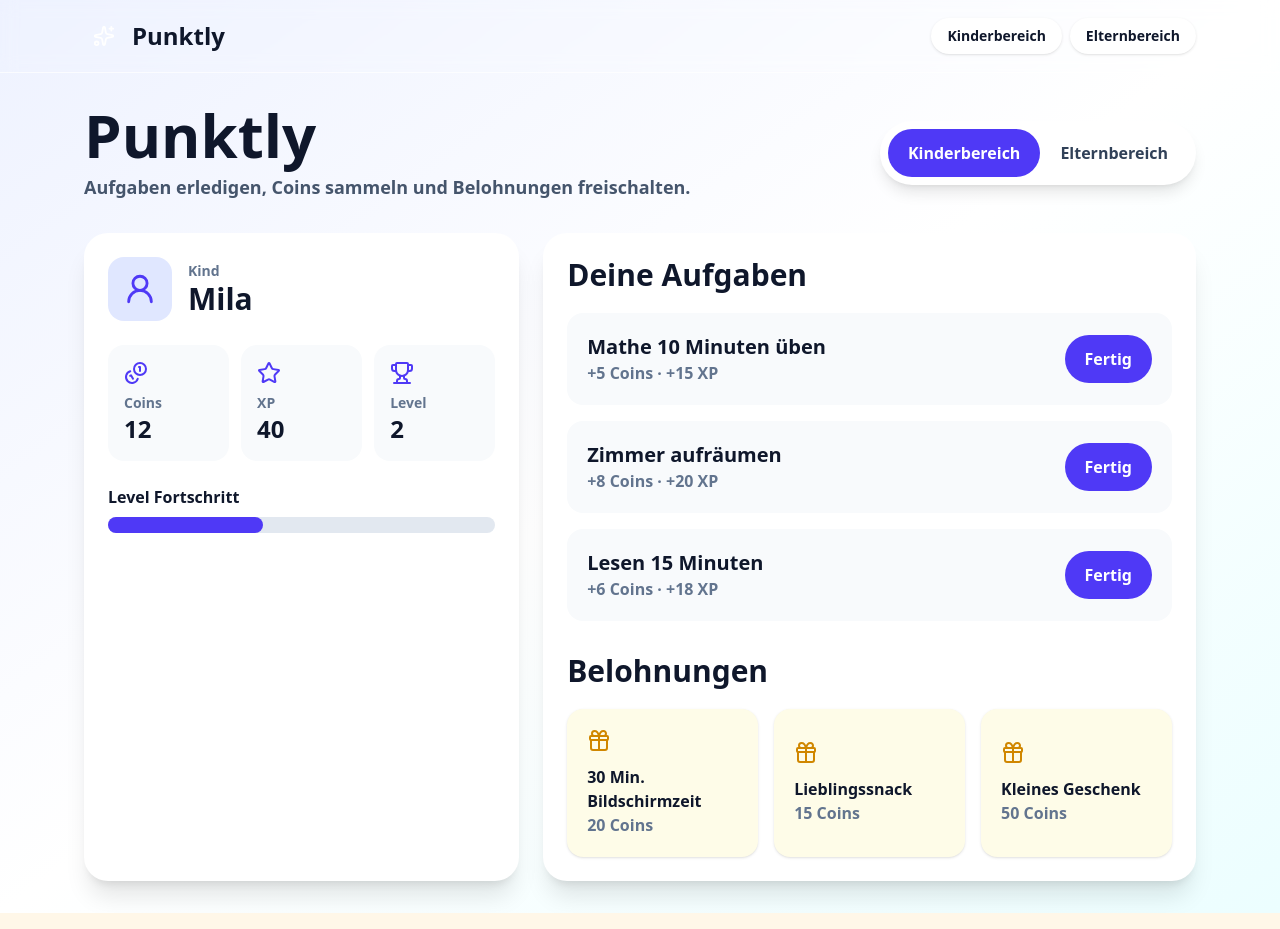
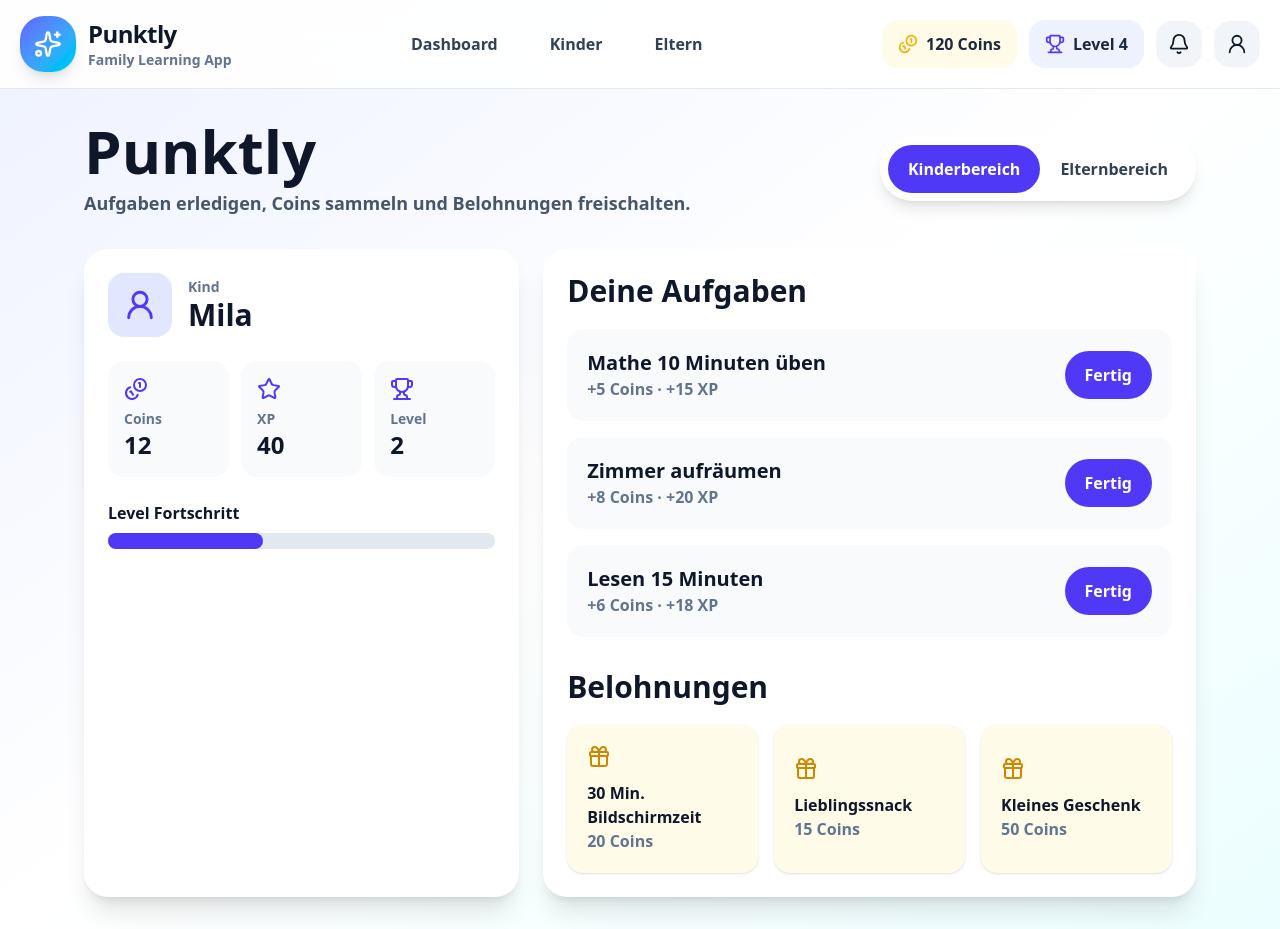
Before and after one commit to serdarsolak2023/punktly.com, a Next.js app: page / in a window 1280 px wide. Built offline with nearby package versions, Linux system fonts and the light colour scheme.

Commit message:
redesign app header ui

```diff
--- a/components/Header.tsx
+++ b/components/Header.tsx
@@ -1,18 +1,89 @@
+"use client";
+
 import Link from "next/link";
-import { Sparkles } from "lucide-react";
+import {
+  Bell,
+  Coins,
+  Menu,
+  Sparkles,
+  Trophy,
+  UserRound,
+} from "lucide-react";
 
 export function Header() {
   return (
-    <header className="sticky top-0 z-10 border-b border-white/70 bg-punktly-cream/90 backdrop-blur">
-      <div className="mx-auto flex max-w-6xl items-center justify-between px-5 py-4">
-        <Link href="/" className="flex items-center gap-2 text-2xl font-black text-punktly-ink">
-          <span className="grid h-10 w-10 place-items-center rounded-2xl bg-punktly-coral text-white shadow-soft"><Sparkles size={22} /></span>
-          Punktly
-        </Link>
-        <nav className="flex items-center gap-2 text-sm font-bold">
-          <Link className="rounded-full bg-white px-4 py-2 shadow-sm" href="/kinder">Kinderbereich</Link>
-          <Link className="rounded-full bg-white px-4 py-2 shadow-sm" href="/eltern">Elternbereich</Link>
+    <header className="sticky top-0 z-50 border-b border-slate-200 bg-white/90 backdrop-blur-xl">
+      <div className="mx-auto flex max-w-7xl items-center justify-between px-5 py-4">
+        <div className="flex items-center gap-4">
+          <button className="rounded-2xl bg-slate-100 p-3 md:hidden">
+            <Menu size={22} />
+          </button>
+
+          <Link
+            href="/"
+            className="flex items-center gap-3"
+          >
+            <div className="flex h-14 w-14 items-center justify-center rounded-3xl bg-gradient-to-br from-indigo-500 to-cyan-400 text-white shadow-lg">
+              <Sparkles size={28} />
+            </div>
+
+            <div>
+              <h1 className="text-2xl font-black tracking-tight">
+                Punktly
+              </h1>
+              <p className="text-sm font-bold text-slate-500">
+                Family Learning App
+              </p>
+            </div>
+          </Link>
+        </div>
+
+        <nav className="hidden items-center gap-3 md:flex">
+          <Link
+            href="/"
+            className="rounded-2xl px-5 py-3 font-black text-slate-700 transition hover:bg-slate-100"
+          >
+            Dashboard
+          </Link>
+
+          <Link
+            href="/kinder"
+            className="rounded-2xl px-5 py-3 font-black text-slate-700 transition hover:bg-slate-100"
+          >
+            Kinder
+          </Link>
+
+          <Link
+            href="/eltern"
+            className="rounded-2xl px-5 py-3 font-black text-slate-700 transition hover:bg-slate-100"
+          >
+            Eltern
+          </Link>
         </nav>
+
+        <div className="flex items-center gap-3">
+          <div className="hidden items-center gap-2 rounded-2xl bg-yellow-50 px-4 py-3 md:flex">
+            <Coins className="text-yellow-500" size={20} />
+            <span className="font-black text-slate-800">
+              120 Coins
+            </span>
+          </div>
+
+          <div className="hidden items-center gap-2 rounded-2xl bg-indigo-50 px-4 py-3 md:flex">
+            <Trophy className="text-indigo-600" size={20} />
+            <span className="font-black text-slate-800">
+              Level 4
+            </span>
+          </div>
+
+          <button className="rounded-2xl bg-slate-100 p-3">
+            <Bell size={22} />
+          </button>
+
+          <button className="rounded-2xl bg-slate-100 p-3">
+            <UserRound size={22} />
+          </button>
+        </div>
       </div>
     </header>
   );
```
